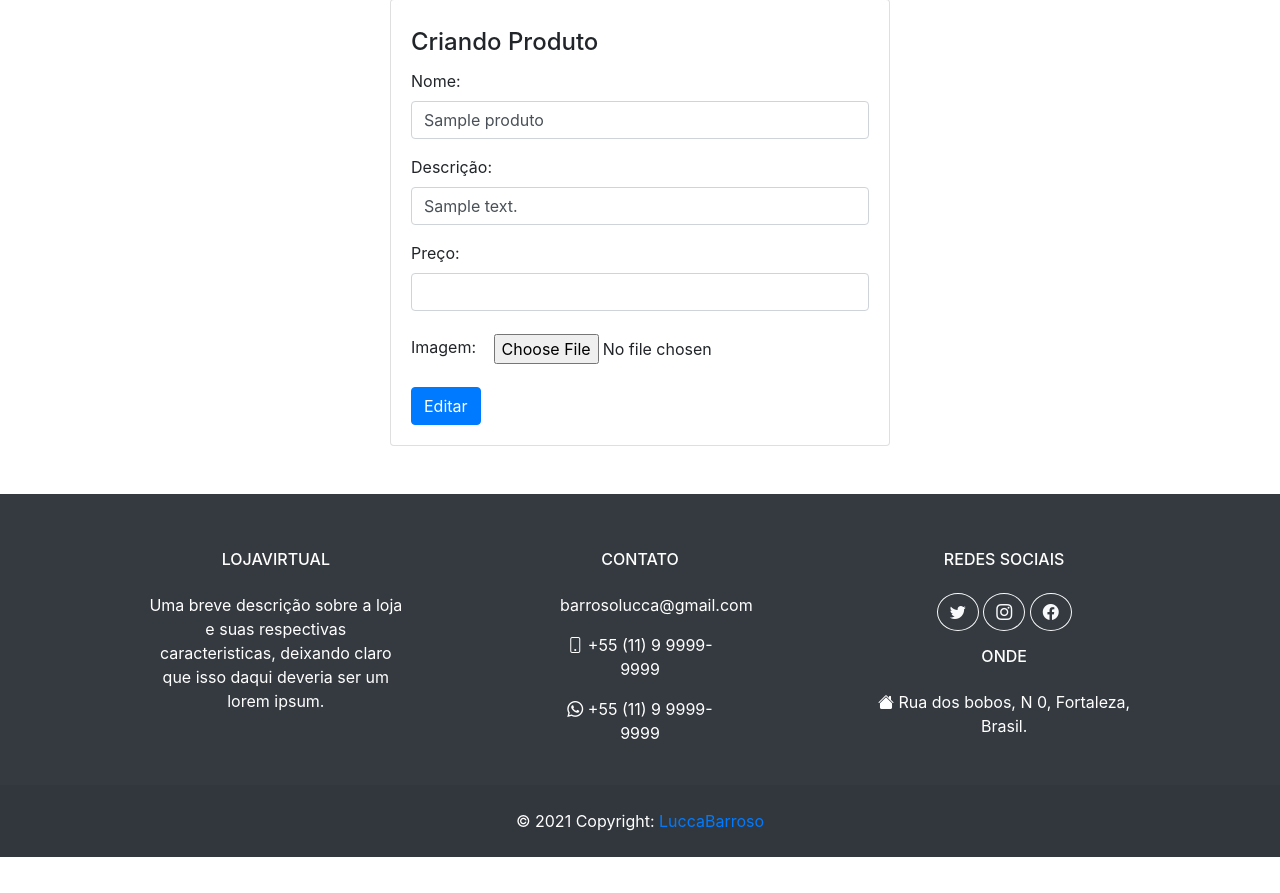
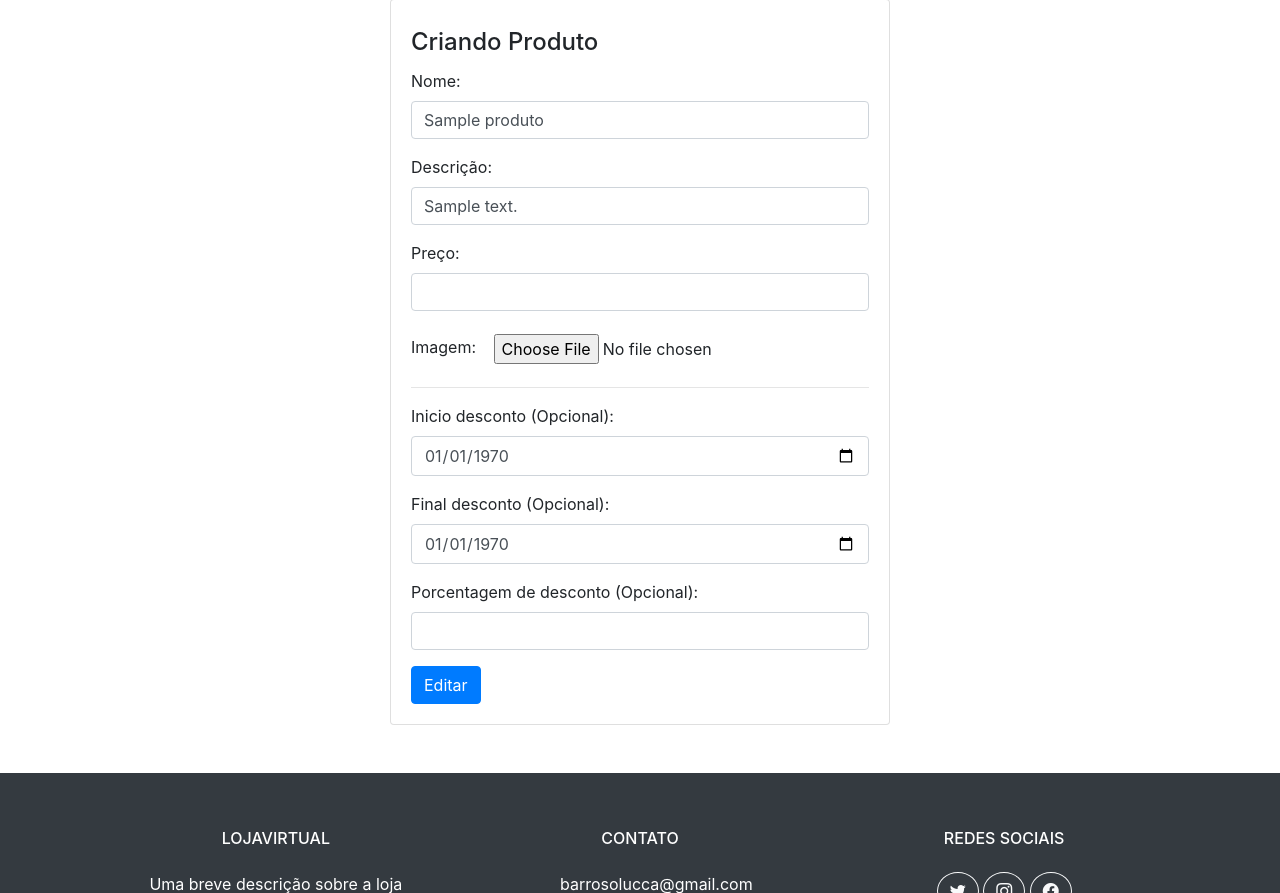
Before and after one commit to LuccaBarroso/LojaVirtual, a PHP site: page /updateProduct.php?id=1 in a window 1280 px wide. Shown: the part 105-998 px from the top of the page. Before the commit the page ends 962 px from the top, so only its background shows below. Run offline with PHP 8.4, Linux system fonts and the light colour scheme; the visitor is signed in with stand-in values (Sample User, id 1); tables that the repository leaves empty or names only in its code hold one stand-in row (values such as "Sample post").

Commit message:
edit discount

```diff
--- a/banco/produtos.php
+++ b/banco/produtos.php
@@ -31,8 +31,8 @@
   }
 
   function createNewProduct($nome, $descricao, $preco, $imagem, $inicio=false, $final=false, $desconto=false){
+    require("./banco/database.php");
     if($inicio==false || $final==false || $desconto==false){
-      require("./banco/database.php");
       $sql = "INSERT INTO produtos (nome, descricao, preco, imagem) VALUES (?, ?, ?, ?)";
       $stmt = mysqli_prepare($db, $sql);
       mysqli_stmt_bind_param($stmt, "ssds", $param_nome, $param_descricao, $param_preco, $param_imagem);
@@ -42,7 +42,6 @@
       $param_preco = $preco;
       $param_imagem = $imagem;
     }else{
-      require("./banco/database.php");
       $sql = "INSERT INTO produtos (nome, descricao, preco, imagem, inicio, final, desconto) VALUES (?, ?, ?, ?, ?, ?, ?)";
       $stmt = mysqli_prepare($db, $sql);
       mysqli_stmt_bind_param($stmt, "ssdsssi", $param_nome, $param_descricao, $param_preco, $param_imagem, $param_inicio, $param_final, $param_desconto);
@@ -89,7 +88,7 @@
     }
   }
 
-  function updateProduct($id, $nome, $descricao, $preco, $imagem=false){
+  function updateProduct($id, $nome, $descricao, $preco, $imagem=false, $inicio=false, $final=false, $desconto=false){
     require("./banco/database.php");
     $oldPath = getProductById($id)["imagem"];
     if($imagem == false){
@@ -97,19 +96,31 @@
     }else{
       unlink($oldPath);
     }
-
+    if($inicio==false || $final==false || $desconto==false){
       $sql = "UPDATE produtos SET
         nome='".$nome."',
         descricao='".$descricao."',
         preco='".$preco."',
         imagem='".$imagem."'
         WHERE id=".$id;
+      }else{
+      $sql = "UPDATE produtos SET
+        nome='".$nome."',
+        descricao='".$descricao."',
+        preco='".$preco."',
+        imagem='".$imagem."',
+        inicio='".date ('Y-m-d H:i:s',strtotime($inicio))."',
+        final='".date ('Y-m-d H:i:s',strtotime($final))."',
+        desconto='".$desconto."'
+        WHERE id=".$id;
+    }
 
       if (mysqli_query($db, $sql)) {
        return true;
       }else{
         header("Location: http://localhost/adminMain.php?msg=Falha ao Atualizar o prodduto&type=danger");
       }
+
   }
 
   function viewProduct($id){
--- a/login.php
+++ b/login.php
@@ -43,7 +43,7 @@
 ?>
 
     <br>
-    <div class="container card lg m-auto p-3 w-75">
+    <div class="container card lg m-auto p-3 w-75" style="min-height: 50vh;">
     <p class="center">Fazer login</p>
     <form action="<?php echo htmlspecialchars($_SERVER["PHP_SELF"]); ?>" method="post">
         <div class="form-group">
--- a/updateProduct.php
+++ b/updateProduct.php
@@ -7,7 +7,7 @@
   include_once("./banco/database.php");
   redirectIfNotAdmin();
 
-  $nome_error = $descricao_error = $preco_error = $imagem_error  = "";
+  $nome_error = $descricao_error = $preco_error = $imagem_error = $inicio_error = $final_error = $desconto_error = "";
 
 
   if($_SERVER["REQUEST_METHOD"] == "POST"){
@@ -37,24 +37,51 @@
        $preco_error = "É necessário que o produto tenha um preco!";
    }
 
+   if(isset($_POST["inicio"])){
+         $inicio = htmlspecialchars($_POST["inicio"]);
+   }
+   if(isset($_POST["final"])){
+         $final = htmlspecialchars($_POST["final"]);
+   }
+   if(isset($_POST["desconto"])){
+         $desconto = htmlspecialchars($_POST["desconto"]);
+   }
+
     if($preco_error == "" && $descricao_error == "" && $nome_error == ""){
+      $result = "";
+      $hasImg = false;
+      $path = "";
+
       if(!empty($_FILES["imagem"]["name"])) {
          $fileName = $_FILES["imagem"]["name"];
          $fileType = pathinfo($fileName, PATHINFO_EXTENSION);
          $path = "./uploads/produtos/".$nome.rand().".".$fileType;
 
-          if(in_array($fileType, array('jpg','png','jpeg'))){
-              if(updateProduct($id, $nome, $descricao, $preco, $path)){
+         if(!in_array($fileType, array('jpg','png','jpeg'))){
+            $path = false;
+         }
+      }
+
+      if($inicio == "" && $final == "" && $desconto == ""){
+         $result = updateProduct($id, $nome, $descricao, $preco, $path);
+      }else{
+         if($inicio == ""){
+            $inicio_error = "É necessário que o produto tenha uma data de início de desconto ou não tenha nenhuma informação de desconto!";
+         }else if($final == ""){
+            $final_error = "É necessário que o produto tenha uma data de final de desconto ou não tenha nenhuma informação de desconto!";
+         }else if($desconto == ""){
+            $desconto_error = "É necessário que o produto tenha uma porcentagem de desconto ou não tenha nenhuma informação de desconto!";
+         }else if($desconto < 0 || $desconto > 100){
+               $desconto_error = "É necessário que o produto tenha uma porcentagem de desconto entre 0 e 100 ou não tenha nenhuma informação de desconto!";
+         }else{
+            $result = updateProduct($id, $nome, $descricao, $preco, $path, $inicio, $final, $desconto);
+         }
+      }
+   if($result && $hasImg){
       move_uploaded_file($_FILES["imagem"]["tmp_name"], $path);
-                header("Location: http://localhost/adminMain.php?msg=Produto Criado com Sucesso&type=success");
-              }
-          }else{
-              $imagem_error = 'Só são permitidos os formatos JPG, JPEG e PNG.';
-              }
-        }else{
-          if(updateProduct($id, $nome, $descricao, $preco)){
       header("Location: http://localhost/adminMain.php?msg=Produto Atualizado com Sucesso&type=success");
-          }
+   }else if($result){
+      header("Location: http://localhost/adminMain.php?msg=Produto Editado com Sucesso&type=success");
    }
 }
 }
@@ -105,6 +132,42 @@
                   echo "<p class='alert alert-warning'>". $imagem_error ."</p>";
                }
             ?>
+            <hr>
+            <div class="form-group">
+               <label for="inicio">Inicio desconto (Opcional):</label>
+               <input type="date" class="form-control" name="inicio" value='<?php
+               if(isset($product["inicio"])){
+                  echo date("Y-m-d", strtotime($product["inicio"]));
+               }
+               ?>'>
+            </div>
+            <?php
+               if($inicio_error != ""){
+                  echo "<p class='alert alert-warning'>". $inicio_error ."</p>";
+               }
+            ?>
+            <div class="form-group">
+               <label for="final">Final desconto (Opcional):</label>
+               <input type="date" class="form-control" name="final"  value='<?php
+               if(isset($product["final"])){
+                  echo date("Y-m-d", strtotime($product["final"]));
+               }
+               ?>'>
+            </div>
+            <?php
+               if($final_error != ""){
+                  echo "<p class='alert alert-warning'>". $final_error ."</p>";
+               }
+            ?>
+            <div class="form-group">
+               <label for="desconto">Porcentagem de desconto (Opcional):</label>
+               <input type="number" min="0" max="100" step="1" class="form-control" name="desconto" value='<?php echo $product["desconto"] ?>'>
+            </div>
+            <?php
+               if($desconto_error != ""){
+                  echo "<p class='alert alert-warning'>". $desconto_error ."</p>";
+               }
+            ?>
             <button type="submit" class="btn btn-primary">Editar</button>
         </form>
     </div>
```
Lines whose indentation alone changed are shown as unchanged.
